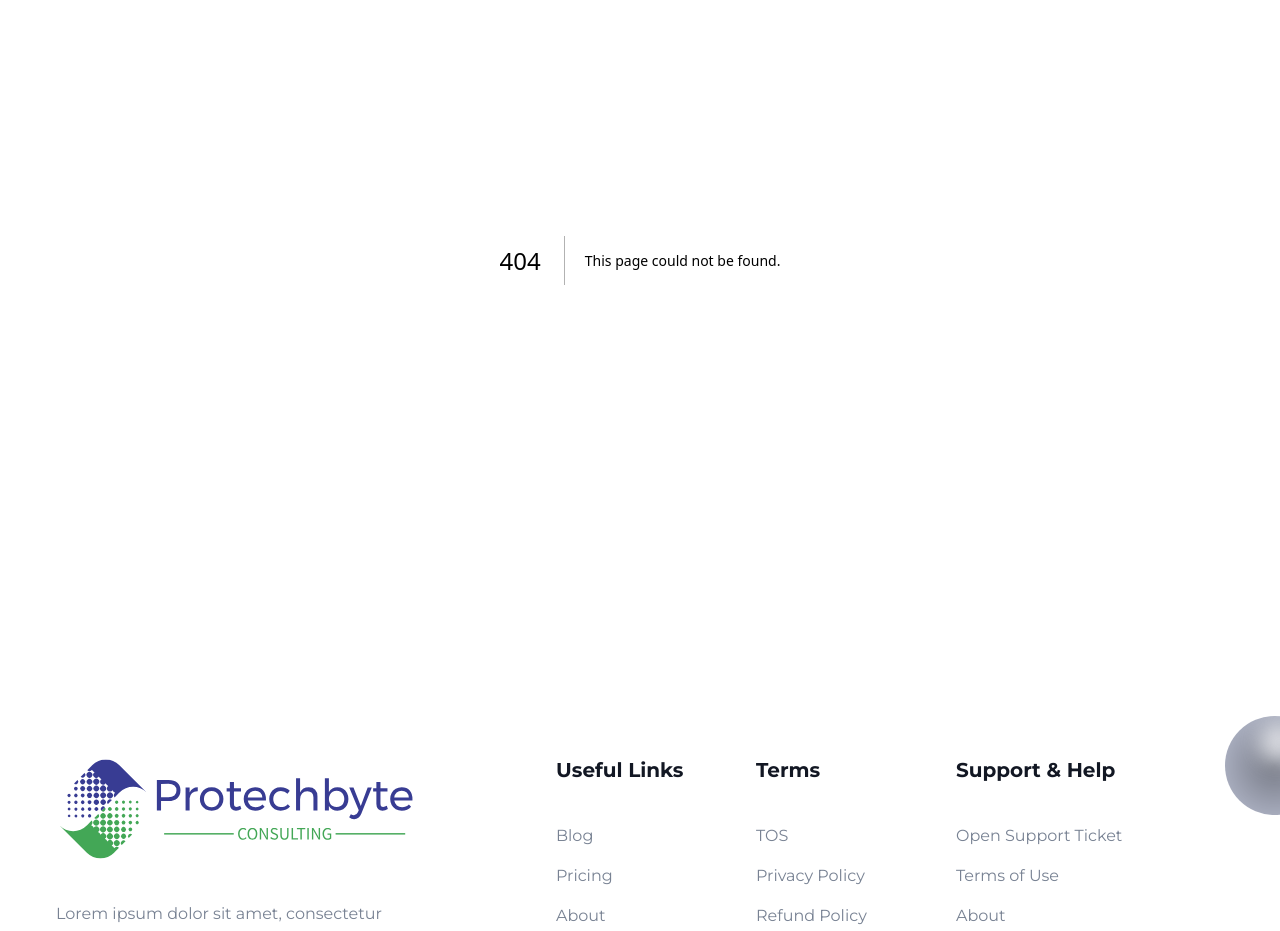
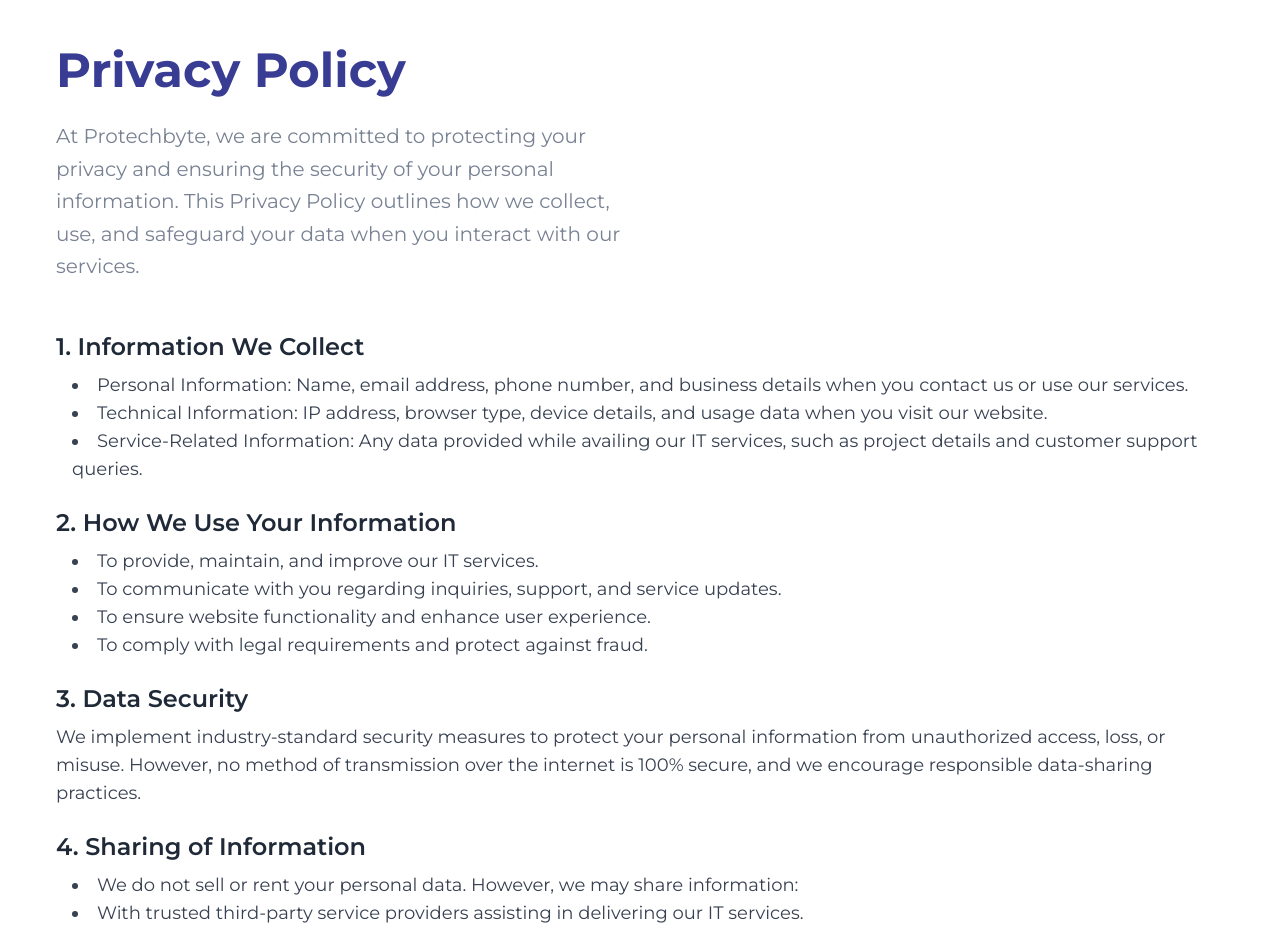
Before and after one commit to gitbitpy/Protechbyte-web, a Next.js app: page /privacy-policy in a window 1280 px wide. Before the commit this address had no page. Shown: the part 140-1071 px from the top of the page. Built offline with nearby package versions, Linux system fonts and the light colour scheme.

Commit message:
making contact-us page

```diff
--- /dev/null
+++ b/src/app/privacy-policy/page.tsx
@@ -0,0 +1,51 @@
+import React from "react";
+import privacyPolicyData from "@/data/privacyPolicyData";
+
+const PrivacyPolicy = () => {
+  return (
+    <section
+      id="home"
+      className="relative z-10 overflow-hidden bg-white pb-16 pt-[120px] dark:bg-gray-dark md:pb-[120px] md:pt-[150px] xl:pb-[160px] xl:pt-[180px] 2xl:pb-[200px] 2xl:pt-[210px]"
+    >
+      <div className="container">
+        <div className="-mx-4 flex flex-wrap">
+          <div className="w-full px-4 lg:w-1/2">
+          <h1 className="mb-5 text-3xl font-bold leading-tight text-primary dark:text-primary sm:text-4xl sm:leading-tight md:text-5xl md:leading-tight">
+              Privacy Policy
+            </h1>
+
+            <p className="mb-12 text-base !leading-relaxed text-body-color dark:text-body-color-dark sm:text-lg md:text-xl">
+              At Protechbyte, we are committed to protecting your privacy and
+              ensuring the security of your personal information. This Privacy
+              Policy outlines how we collect, use, and safeguard your data when
+              you interact with our services.
+            </p>
+          </div>
+
+          <div className="w-full px-4">
+            {privacyPolicyData.map((section, index) => (
+              <div key={index} className="mb-6">
+                <h2 className="text-2xl font-semibold text-gray-800 mb-2">
+                  {section.title}
+                </h2>
+                <div className="text-lg text-gray-700">
+                  {section.content.length > 1 ? (
+                    <ul className="list-inside list-disc pl-4">
+                      {section.content.map((item, idx) => (
+                        <li key={idx}>{item}</li>
+                      ))}
+                    </ul>
+                  ) : (
+                    <p>{section.content[0]}</p>
+                  )}
+                </div>
+              </div>
+            ))}
+          </div>
+        </div>
+      </div>
+    </section>
+  );
+};
+
+export default PrivacyPolicy;
--- /dev/null
+++ b/src/data/privacyPolicyData.tsx
@@ -0,0 +1,67 @@
+export interface IPrivacyPolicyData {
+  title: string;
+  content: string[];
+}
+
+const privacyPolicyData: IPrivacyPolicyData[] = [
+  {
+    title: "1. Information We Collect",
+    content: [
+      "Personal Information: Name, email address, phone number, and business details when you contact us or use our services.",
+      "Technical Information: IP address, browser type, device details, and usage data when you visit our website.",
+      "Service-Related Information: Any data provided while availing our IT services, such as project details and customer support queries.",
+    ],
+  },
+  {
+    title: "2. How We Use Your Information",
+    content: [
+      "To provide, maintain, and improve our IT services.",
+      "To communicate with you regarding inquiries, support, and service updates.",
+      "To ensure website functionality and enhance user experience.",
+      "To comply with legal requirements and protect against fraud.",
+    ],
+  },
+  {
+    title: "3. Data Security",
+    content: [
+      "We implement industry-standard security measures to protect your personal information from unauthorized access, loss, or misuse. However, no method of transmission over the internet is 100% secure, and we encourage responsible data-sharing practices.",
+    ],
+  },
+  {
+    title: "4. Sharing of Information",
+    content: [
+      "We do not sell or rent your personal data. However, we may share information:",
+      "With trusted third-party service providers assisting in delivering our IT services.",
+      "When required by law, regulation, or legal process.",
+      "To protect the rights, security, and integrity of our business and users.",
+    ],
+  },
+  {
+    title: "5. Your Rights and Choices",
+    content: [
+      "You may request access, correction, or deletion of your personal information.",
+      "You can opt-out of marketing communications at any time.",
+      "You have the right to restrict data processing under certain circumstances.",
+    ],
+  },
+  {
+    title: "6. Cookies and Tracking Technologies",
+    content: [
+      "Our website may use cookies and similar technologies to improve user experience and analyze website traffic. You can manage your cookie preferences through your browser settings.",
+    ],
+  },
+  {
+    title: "7. Third-Party Links",
+    content: [
+      "Our website may contain links to third-party websites. We are not responsible for their privacy practices, and we encourage you to review their policies.",
+    ],
+  },
+  {
+    title: "8. Changes to This Policy",
+    content: [
+      "We may update this Privacy Policy periodically. Any changes will be posted on our website with the updated effective date.",
+    ],
+  },
+];
+
+export default privacyPolicyData;
--- a/src/views/Brands/brandsData.tsx
+++ b/src/views/Brands/brandsData.tsx
@@ -2,47 +2,54 @@ import { Brand } from "@/types/brand";
 
 const brandsData: Brand[] = [
   {
-    id: 6,
+    id: 1,
     name: "VeeAM",
     href: "https://formbold.com",
     image: "/images/brands/cisco-logo-transparent.webp",
     imageLight: "/images/brands/formbold-light.svg",
   },
   {
-    id: 1,
-    name: "Microsoft",
-    href: "https://uideck.com",
-    image: "/images/brands/uideck.svg",
-    imageLight: "/images/brands/uideck-light.svg",
+    id: 2,
+    name: "VeeAM",
+    href: "https://formbold.com",
+    image: "/images/brands/microsoft-logo.webp",
+    imageLight: "/images/brands/formbold-light.svg",
   },
-  {
-    id: 2,
-    name: "Cisco",
-    href: "https://tailgrids.com",
-    image: "/images/brands/tailgrids.svg",
-    imageLight: "/images/brands/tailgrids-light.svg",
-  },
-  {
-    id: 3,
-    name: "Lineicons",
-    href: "https://lineicons.com",
-    image: "/images/brands/lineicons.svg",
-    imageLight: "/images/brands/lineicons-light.svg",
-  },
-  {
-    id: 4,
-    name: "Tailadmin",
-    href: "https://tailadmin.com",
-    image: "/images/brands/tailadmin.svg",
-    imageLight: "/images/brands/tailadmin-light.svg",
-  },
-  {
-    id: 5,
-    name: "PlainAdmin",
-    href: "https://plainadmin.com",
-    image: "/images/brands/plainadmin.svg",
-    imageLight: "/images/brands/plainadmin-light.svg",
-  },
+  // {
+  //   id: 1,
+  //   name: "Microsoft",
+  //   href: "https://uideck.com",
+  //   image: "/images/brands/uideck.svg",
+  //   imageLight: "/images/brands/uideck-light.svg",
+  // },
+  // {
+  //   id: 2,
+  //   name: "Cisco",
+  //   href: "https://tailgrids.com",
+  //   image: "/images/brands/tailgrids.svg",
+  //   imageLight: "/images/brands/tailgrids-light.svg",
+  // },
+  // {
+  //   id: 3,
+  //   name: "Lineicons",
+  //   href: "https://lineicons.com",
+  //   image: "/images/brands/lineicons.svg",
+  //   imageLight: "/images/brands/lineicons-light.svg",
+  // },
+  // {
+  //   id: 4,
+  //   name: "Tailadmin",
+  //   href: "https://tailadmin.com",
+  //   image: "/images/brands/tailadmin.svg",
+  //   imageLight: "/images/brands/tailadmin-light.svg",
+  // },
+  // {
+  //   id: 5,
+  //   name: "PlainAdmin",
+  //   href: "https://plainadmin.com",
+  //   image: "/images/brands/plainadmin.svg",
+  //   imageLight: "/images/brands/plainadmin-light.svg",
+  // },
 ];
 
 export default brandsData;
```
